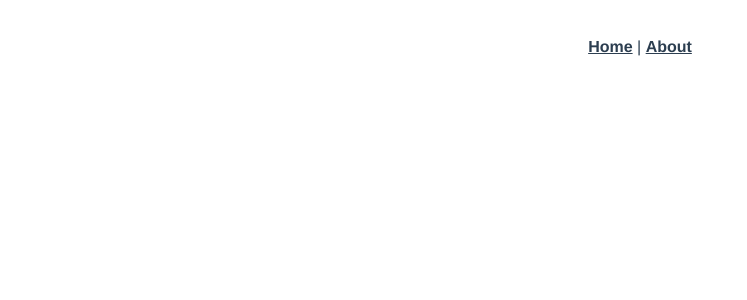
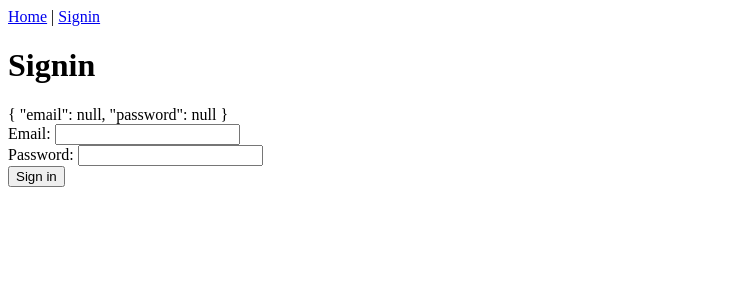
Before and after one commit to anisur3036/inventory-fronend, a Vue app: page /signin in a window 1280 px wide. Shown: the top 300 px of the page, without its empty margins (0-747 px from the left). Built offline with nearby package versions, Linux system fonts and the light colour scheme.

Commit message:
auth completed

```diff
--- a/src/App.vue
+++ b/src/App.vue
@@ -1,32 +1,17 @@
 <template>
   <div id="app">
     <div id="nav">
-      <router-link to="/">Home</router-link> |
-      <router-link to="/about">About</router-link>
+      <Navigation />
     </div>
     <router-view />
   </div>
 </template>
 
-<style>
-#app {
-  font-family: Avenir, Helvetica, Arial, sans-serif;
-  -webkit-font-smoothing: antialiased;
-  -moz-osx-font-smoothing: grayscale;
-  text-align: center;
-  color: #2c3e50;
-}
-
-#nav {
-  padding: 30px;
-}
-
-#nav a {
-  font-weight: bold;
-  color: #2c3e50;
-}
-
-#nav a.router-link-exact-active {
-  color: #42b983;
-}
-</style>
+<script>
+  import Navigation from '@/components/Navigation.vue'
+  export default {
+    components: {
+      Navigation
+    }
+  }
+</script>
--- /dev/null
+++ b/src/components/Navigation.vue
@@ -0,0 +1,38 @@
+<template>
+	<div>
+		<router-link
+			:to="{
+			name: 'home'
+		}"
+		>Home</router-link> |
+    <template v-if="authenticated">
+    	<router-link to="/about">About</router-link> |
+    	<a href="#" @click.prevent="signout">Signout</a>
+    </template>
+    <template v-else>
+    	<router-link to="/signin">Signin</router-link>
+    </template>
+	</div>
+</template>
+<script>
+	import { mapGetters, mapActions } from 'vuex';
+
+	export default {
+		computed: {
+			...mapGetters({
+				authenticated: 'auth/authenticated',
+				user: 'auth/user'
+			})
+		},
+		methods: {
+			...mapActions({
+				signOutAction: 'auth/signout'
+			}),
+			signout() {
+				this.signOutAction().then(() => {
+					this.$router.replace({ name: 'home'})
+				})
+			}
+		}
+	}
+</script>
--- a/src/main.js
+++ b/src/main.js
@@ -2,11 +2,18 @@ import Vue from "vue";
 import App from "./App.vue";
 import router from "./router";
 import store from "./store";
+import axios from "axios";
+
+require ('@/store/subscriber');
+
+axios.defaults.baseURL = "http://localhost:8000/api";
 
 Vue.config.productionTip = false;
 
-new Vue({
-  router,
-  store,
-  render: h => h(App)
-}).$mount("#app");
+store.dispatch('auth/attempt', localStorage.getItem('token')).then(() => {
+	new Vue({
+	  router,
+	  store,
+	  render: h => h(App)
+	}).$mount("#app");
+})
--- a/src/router/index.js
+++ b/src/router/index.js
@@ -1,23 +1,35 @@
 import Vue from "vue";
 import VueRouter from "vue-router";
 import Home from "../views/Home.vue";
+import About from "../views/About.vue";
+import Signin from "../views/Signin.vue";
+import store from '../store'
 
 Vue.use(VueRouter);
 
 const routes = [
   {
     path: "/",
-    name: "Home",
+    name: "home",
     component: Home
   },
   {
+    path: "/signin",
+    name: "signin",
+    component: Signin
+  },
+  {
     path: "/about",
-    name: "About",
-    // route level code-splitting
-    // this generates a separate chunk (about.[hash].js) for this route
-    // which is lazy-loaded when the route is visited.
-    component: () =>
-      import(/* webpackChunkName: "about" */ "../views/About.vue")
+    name: "about",
+    component: About,
+    beforeEnter: (to, from, next) => {
+      if (! store.getters['auth/authenticated']) {
+        return next({
+          name: 'signin'
+        })
+      }
+      next()
+    }
   }
 ];
 
--- /dev/null
+++ b/src/store/auth.js
@@ -0,0 +1,56 @@
+import axios from 'axios';
+
+export default {
+  namespaced: true,
+  state: {
+    token : null,
+    user : null
+  },
+  getters: {
+    authenticated(state) {
+      return state.token && state.user;
+    },
+    user(state) {
+      return state.user;
+    }
+  },
+  mutations: {
+    SET_TOKEN(state, token) {
+      state.token = token;
+    },
+    SET_USER(state, user) {
+      state.user = user;
+    }
+  },
+  actions: {
+    async signIn({ dispatch }, credentails) {
+      let response = await axios.post('auth/signin', credentails);
+      return dispatch('attempt', response.data.token);
+    },
+
+    async attempt({ commit, state }, token) {
+      if(token) {
+        commit('SET_TOKEN', token);
+      }
+
+      if (!state.token) {
+        return
+      }
+
+      try {
+        let response = await axios.get('auth/me');
+        commit('SET_USER', response.data);
+
+      } catch(e) {
+        commit('SET_TOKEN', null);
+        commit('SET_USER', null);
+      }
+    },
+    signout({ commit }) {
+      return axios.post('auth/signout').then(() => {
+        commit('SET_TOKEN', null);
+        commit('SET_USER', null);
+      })
+    }
+  }
+}
--- a/src/store/index.js
+++ b/src/store/index.js
@@ -1,5 +1,6 @@
 import Vue from "vue";
 import Vuex from "vuex";
+import auth from './auth';
 
 Vue.use(Vuex);
 
@@ -43,5 +44,7 @@ export default new Vuex.Store({
     }
 
   },
-  modules: {}
+  modules: {
+    auth
+  }
 });
--- /dev/null
+++ b/src/store/subscriber.js
@@ -0,0 +1,17 @@
+import axios from 'axios'
+import store from '@/store'
+
+store.subscribe((mutation) => {
+    switch (mutation.type) {
+        case 'auth/SET_TOKEN':
+            if (mutation.payload) {
+                axios.defaults.headers.common['Authorization'] = `Bearer ${mutation.payload}`
+                localStorage.setItem('token', mutation.payload)
+            } else {
+                axios.defaults.headers.common['Authorization'] = null
+                localStorage.removeItem('token')
+            }
+
+            break;
+    }
+})
--- a/src/views/About.vue
+++ b/src/views/About.vue
@@ -1,5 +1,23 @@
 <template>
   <div class="about">
-    <h1>This is an about page</h1>
+    <h1>About</h1>
+    <template v-if="user">
+			<p>Hi, {{ user.name }}</p>
+    </template>
+    <template else>
+    	No user
+    </template>
   </div>
 </template>
+<script>
+	import { mapGetters } from 'vuex';
+
+	export default {
+		computed: {
+			...mapGetters({
+				auth: 'auth/authenticated',
+				user: 'auth/user'
+			})
+		}
+	}
+</script>
--- a/src/views/Home.vue
+++ b/src/views/Home.vue
@@ -1,18 +1,5 @@
 <template>
   <div class="home">
-    <img alt="Vue logo" src="../assets/logo.png" />
-    <HelloWorld msg="Welcome to Your Vue.js App" />
+    <h1>Home</h1>
   </div>
 </template>
-
-<script>
-// @ is an alias to /src
-import HelloWorld from "@/components/HelloWorld.vue";
-
-export default {
-  name: "Home",
-  components: {
-    HelloWorld
-  }
-};
-</script>
--- /dev/null
+++ b/src/views/Signin.vue
@@ -0,0 +1,48 @@
+<template>
+  <div class="signin">
+    <h1>Signin</h1>
+    {{ form }}
+    <form @submit.prevent="signin">
+	    <div>
+	    	<label for="email">Email: </label>
+	    	<input type="text" name="email" id="email" v-model="form.email">
+	    </div>
+	    <div>
+	    	<label for="password">Password: </label>
+	    	<input type="password" name="password" id="password" v-model="form.password">
+	    </div>
+	    <div>
+	    	<button type="submit">Sign in</button>
+	    </div>
+	    </form>
+  </div>
+</template>
+
+<script>
+	import { mapActions } from 'vuex';
+
+	export default {
+		data() {
+			return {
+				form: {
+					email: null,
+					password: null
+				}
+		}
+		},
+		methods: {
+			...mapActions({
+				signIn: 'auth/signIn'
+			}),
+			signin() {
+    		this.signIn(this.form).then(() =>{
+    			this.$router.replace({
+    				name: 'about'
+    			})
+    		}).catch(() => {
+    			console.log('Failed')
+    		})
+			}
+		}
+	}
+</script>
```
Also changed, not shown: .eslintrc.js, src/store/project.js (deleted).
